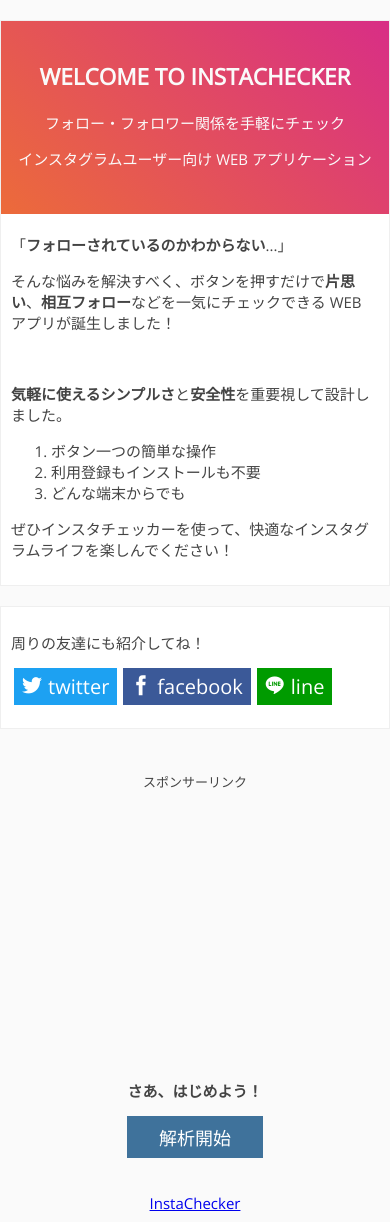
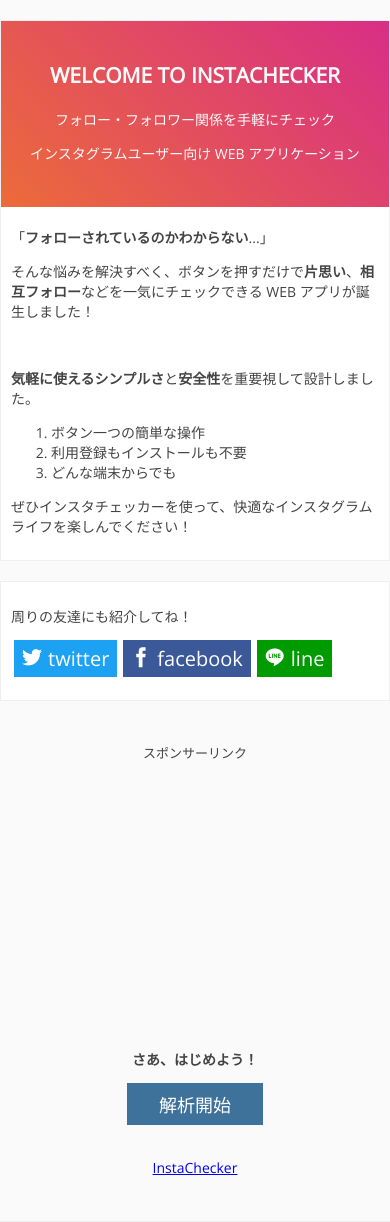
Before and after one commit to mktia/instachecker, a Flask app: page / in a window 390 px wide. Shown: the part 83-1305 px from the top of the page. Run offline with Flask 2, Linux system fonts and the light colour scheme; some libraries are stand-ins or nearby versions.

Commit message:
fix design of top and result pages

```diff
--- a/static/style.css
+++ b/static/style.css
@@ -32,7 +32,10 @@ section {
 	background-color: #fff;
 	border: 1px solid #efefef;
 	margin: 20px 0;
-	padding: 10px;
+	padding-bottom: 10px;
+	padding-left: 70px;
+	padding-right: 70px;
+	padding-top: 10px;
 }
 section h2, h3 {
 	margin-top: 10px;
@@ -99,6 +102,17 @@ section h4 {
 .sns-icon {
 	margin: 3px 3px 2px;
 }
+.welcome {
+	background: -webkit-linear-gradient(-135deg, #d82e86, #ec6b3a);
+	color: #fafafa;
+	padding-bottom: 30px;
+	padding-top: 30px;
+	margin-bottom: 20px;
+	margin-left: -70px;
+	margin-right: -70px;
+	margin-top: -10px;
+	text-align: center;
+}
 #start {
 	font-weight: bold;
 	text-align: center;
@@ -157,6 +171,19 @@ section h4 {
 		text-decoration: none;
 	}
 }
+@media screen and (max-width: 425px) {
+	body {
+		font-size: 14px;
+	}
+	section{
+		padding-left: 10px;
+		padding-right: 10px;
+	}
+	.welcome {
+		margin-left: -10px;
+		margin-right: -10px;
+	}
+}
 @media screen and (max-width: 320px) {
 	.btn-text {
 		display: none;
--- a/templates/index.html
+++ b/templates/index.html
@@ -68,8 +68,7 @@
 		}(document, 'script', 'facebook-jssdk'));</script>
 	<div id="main">
 		<section>
-			<div style="background: -webkit-linear-gradient(-135deg, #d82e86, #ec6b3a); color: #fafafa;
-				padding-bottom: 30px; padding-top: 30px; margin-bottom: 20px; margin-left: -10px; margin-right: -10px; margin-top: -10px; text-align: center;">
+			<div class="welcome">
 				<h2>WELCOME TO INSTACHECKER</h2>
 				<p>フォロー・フォロワー関係を手軽にチェック</p>
 				<p>インスタグラムユーザー向け WEB アプリケーション</p>
```
Also changed, not shown: templates/result.html (+8 -3 lines).
